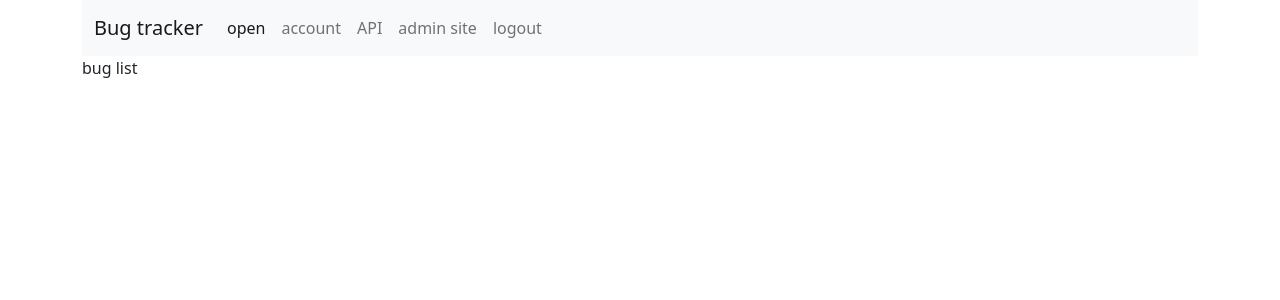
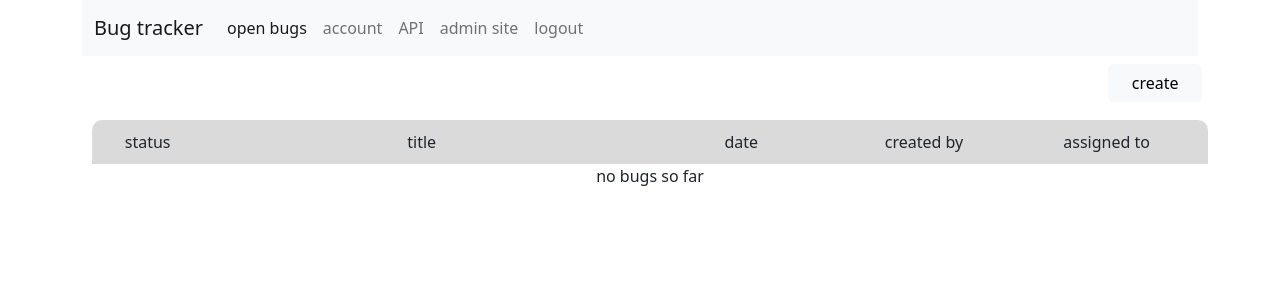
Before and after one commit to IDepla/bugtracker, a Django app: page /open/ in a window 1280 px wide. Shown: the top 300 px of the page. Run offline with Django 4.2, Linux system fonts and the light colour scheme; the visitor is signed in with stand-in values (Sample User, id 1); data that the repository does not hold is empty; parts of the project's set-up code (start-up, migrations or seed data) failed here and were passed over.

Commit message:
broad update.

```diff
--- a/web/api/serializers.py
+++ b/web/api/serializers.py
@@ -3,12 +3,12 @@ from rest_framework import serializers
 from web.models import Bug, User
 
 
-class UserSerializer(serializers.ModelSerializer):
+class UserSerializer(serializers.HyperlinkedModelSerializer):
     """User serializer"""
 
     class Meta:
         model = User
-        fields = ["username", "first_name", "last_name"]
+        fields = ["url","username", "first_name", "last_name"]
 
 
 class BugSerializer(serializers.HyperlinkedModelSerializer):
--- a/web/web/models.py
+++ b/web/web/models.py
@@ -1,6 +1,9 @@
+from typing import List
 from django.db import models
 from django.contrib.auth.models import AbstractUser, BaseUserManager
-from typing import List
+from django.db.models import QuerySet
+
+# pylint: disable=no-member
 
 
 class UserManager(BaseUserManager):
@@ -51,6 +54,20 @@ class User(AbstractUser):
     def __str__(self):
         return self.email
 
+    @classmethod
+    def get_assigned_bug_list(cls, pk) -> QuerySet:
+        """get all assigned bugs"""
+        return cls.objects.filter(pk=pk).prefech_related("bugs_assigned").all()
+
+    @classmethod
+    def get_created_bug_list(cls, pk) -> QuerySet:
+        """get all created bugs from the user pk"""
+        return cls.objects.filter(pk=pk).bugs_created.all()
+
+    @classmethod
+    def get_complete(cls, pk) -> QuerySet:
+        return cls.objects.get(pk=pk)
+
 
 class Bug(models.Model):
     """Represents a bug"""
@@ -61,7 +78,7 @@ class Bug(models.Model):
         OPEN = "O", "Open"
         CLOSE = "C", "Closed"
 
-    title = models.TextField()
+    title = models.CharField(max_length=250)
 
     description = models.TextField()
 
@@ -81,10 +98,31 @@ class Bug(models.Model):
 
     closed_at = models.DateTimeField(null=True)
     closed_by = models.ForeignKey(
-        User, related_name="bugs_closed", on_delete=models.DO_NOTHING
+        User,
+        related_name="bugs_closed",
+        on_delete=models.DO_NOTHING,
+        null=True,
+        blank=True,
     )
 
     assigned_to = models.ManyToManyField(
         User,
         related_name="bugs_assigned",
     )
+
+    @classmethod
+    def get_all(cls) -> QuerySet:
+        """queryset get all bugs"""
+        return cls.objects.all()
+
+    @classmethod
+    def get_all_by_date_reverse(cls) -> QuerySet:
+        """queryset get all using creation date in reverse order"""
+
+        return cls.objects.all().order_by("-created_at")
+
+    @classmethod
+    def get_open_bugs_by_date_reverse(cls) -> QuerySet:
+        """queryset get all using creation date in reverse order"""
+
+        return cls.objects.filter(status=Bug.BugStatus.OPEN).order_by("-created_at")
--- a/web/web/settings.py
+++ b/web/web/settings.py
@@ -38,6 +38,7 @@ INSTALLED_APPS = [
     "django.contrib.messages",
     "django.contrib.staticfiles",
     'rest_framework.authtoken',
+    "django.contrib.humanize",
     "tinymce",
     "rest_framework",
     'drf_spectacular',
--- a/web/web/static/main.css
+++ b/web/web/static/main.css
@@ -1 +1,45 @@
-.error {color:rgb(255, 0, 85)}
+.error {
+    color: rgb(255, 0, 85)
+}
+
+
+.C {
+    text-decoration: line-through;
+}
+
+.bugs {
+    margin: 10px;
+}
+
+.bugs div.row {
+    padding: 10px;
+    background-color: rgb(218, 218, 218);
+}
+.bugs div.row a {
+    display:block;
+}
+.bugs .row:nth-child(1) {
+    border-top-left-radius: 10px;
+    border-top-right-radius: 10px;
+}
+
+.bugs .row:nth-child(2n+1) {
+    background-color: rgb(218, 218, 218);
+}
+
+.bugs .row:nth-child(2n) {
+    background-color: white;
+}
+
+.bugs .row:last-child {
+    border-bottom-left-radius: 10px;
+    border-bottom-right-radius: 10px;
+}
+
+.bugs div {
+    text-align: center;
+}
+
+.bug-form{
+
+}
--- a/web/web/templates/base.html
+++ b/web/web/templates/base.html
@@ -18,6 +18,7 @@
             {% block content %}
 
             {% endblock content %}
+
         {% endblock %}
         </div>
         <script src="https://code.jquery.com/jquery-3.6.3.min.js" integrity="sha256-pvPw+upLPUjgMXY0G+8O0xUf+/Im1MZjXxxgOcBQBXU=" crossorigin="anonymous"></script>
--- a/web/web/templates/web/bug-list.html
+++ b/web/web/templates/web/bug-list.html
@@ -1,5 +1,40 @@
 {% extends "base.html" %}
-{% block main %}
-bug list
+{% load static humanize %}
 
-{% endblock %}
+
+{% block content %}
+<div class="row justify-content-between p-2">
+    <div class="col-5">
+    {% include 'web/components/paginator.html' %}
+    </div>
+    <a type="button" class="col-1 btn btn-light" href="{% url 'bug-create' %}">create</a>
+</div>
+
+<div class="container bugs">
+    <div class="row">
+        <div class="col-1 ">status</div>
+        <div class="col-5 text-break">title</div>
+        <div class="col-2 text-break">date</div>
+        <div class="col-2 text-break">created by</div>
+        <div class="col-2 text-break">assigned to</div>
+    </div>
+    {% for bug in page_obj %}
+
+    <div class="row {{ bug.status }}">
+        <div class="col-1 {{ bug.status }}"><a href="{% url 'bug-detail' bug.pk %}">{{ bug.get_status_display }}</a></div>
+        <div class="col-5 text-break">{{ bug.title }}</div>
+        <div class="col-2 text-break">{{ bug.created_at|naturaltime}}</div>
+        <div class="col-2 text-break"><a href="{% url 'account-detail' bug.created_by.pk %}">{{ bug.created_by|truncatechars:15 }}</a></div>
+        <div class="col-2 text-break">{% for assigned in bug.assigned_to.all %}
+            <a href="{% url 'account-detail' assigned.pk %}">{{ assigned|truncatechars:15 }}</a>
+            {% endfor %}
+        </div>
+    </div>
+
+    {% empty %}
+        <div class="list-group-item">no bugs so far</div>
+    {% endfor %}
+</div>
+
+{% include 'web/components/paginator.html' %}
+{% endblock content %}
--- a/web/web/templates/web/components/navigator.html
+++ b/web/web/templates/web/components/navigator.html
@@ -8,10 +8,10 @@
       <div class="collapse navbar-collapse" id="navbarSupportedContent">
         <ul class="navbar-nav me-auto mb-2 mb-lg-0">
           <li class="nav-item">
-            <a class="nav-link active" aria-current="page" href="{% url 'open-bugs' %}">open</a>
+            <a class="nav-link active" aria-current="page" href="{% url 'open-bugs' %}">open bugs</a>
           </li>
           <li class="nav-item">
-            <a class="nav-link" href="{% url 'account-page' %}">account</a>
+            <a class="nav-link" href="{% url 'account-detail' user.pk %}">account</a>
           </li>
           <li class="nav-item">
             <a class="nav-link" href="{% url 'swagger-ui' %}" target="_blank">API</a>
--- /dev/null
+++ b/web/web/templates/web/components/paginator.html
@@ -0,0 +1,15 @@
+{% if page_obj.paginator.num_pages > 1 %}
+<nav aria-label="bugs navigation">
+    <ul class="pagination">
+        {% if page_obj.has_previous %}
+        <li class="page-item"><a class="page-link" href="?page=1">first</a></li>
+        <li class="page-item"><a class="page-link" href="?page={{ page_obj.previous_page_number }}">Previous</a></li>
+        {% endif %}
+        <li class="page-item"><a class="page-link" href="#">{{ page_obj.number }}</a></li>
+        {% if page_obj.has_next %}
+        <li class="page-item"><a class="page-link" href="?page={{ page_obj.next_page_number }}">Next</a></li>
+        <li class="page-item"><a class="page-link" href="?page={{ page_obj.paginator.num_pages }}">last</a></li>
+        {% endif %}
+    </ul>
+</nav>
+{% endif %}
--- a/web/web/urls.py
+++ b/web/web/urls.py
@@ -18,13 +18,22 @@ from django.urls import path
 from api.urls import urlpatterns as api_urlpatterns
 from django.contrib.auth.views import LoginView, LogoutView
 
-from .views import Landingpage, OpenBugs, BugDetail, AccountPage
+from .views import (
+    Landingpage,
+    OpenBugs,
+    BugDetail,
+    AccountPage,
+    CreateBug,
+    CloseBug,
+)
 
-urlpatterns = api_urlpatterns+[
+urlpatterns = api_urlpatterns + [
     path("admin/", admin.site.urls),
     path("open/", OpenBugs.as_view(), name="open-bugs"),
-    path("bug/<id>/", BugDetail.as_view(), name="bug-detail"),
-    path("account/", AccountPage.as_view(), name="account-page"),
+    path("bug/create/", CreateBug.as_view(), name="bug-create"),
+    path("bug/<int:pk>/", BugDetail.as_view(), name="bug-detail"),
+    path("bug/<int:pk>/close/", CloseBug.as_view(), name="bug-close"),
+    path("account/<int:pk>/", AccountPage.as_view(), name="account-detail"),
     path(
         "account/login/",
         LoginView.as_view(template_name="web/landing.html"),
--- a/web/web/views.py
+++ b/web/web/views.py
@@ -1,8 +1,17 @@
-from django.views.generic import TemplateView
+import logging
+
+# pylint: disable=no-member
+from django.views.generic.edit import FormView, CreateView, UpdateView
+from django.views.generic import TemplateView, DetailView, View
 from django.http.response import HttpResponseRedirect
 from django.contrib.auth.mixins import LoginRequiredMixin
 from typing import List, Dict, Any
-
+from django.core.paginator import Paginator
+from .models import Bug, User
+from .forms import PaginatorForm, UserUpdateNameForm
+from django.shortcuts import get_object_or_404, redirect
+from django.urls import reverse
+from datetime import datetime
 
 class Landingpage(TemplateView):
     """Landing page, shows login, or redirects to open bugs"""
@@ -22,17 +31,97 @@ class OpenBugs(LoginRequiredMixin, TemplateView):
 
     def get_context_data(self, **kwargs: Any) -> Dict[str, Any]:
         context = super().get_context_data(**kwargs)
+        bugs = Bug.get_open_bugs_by_date_reverse()
+        paginator = Paginator(bugs, 20)
+        page_number = 1
+
+        if self.request.GET.get("page"):
+            form = PaginatorForm(self.request.GET)
+            if form.is_valid():
+                page_number = form.cleaned_data["page"]
+            else:
+                logging.getLogger().warning(
+                    "bug-list page non numeric. user %s",
+                    self.user,
+                )
+        context["page_obj"] = paginator.get_page(page_number)
+
         return context
 
 
-class BugDetail(LoginRequiredMixin, TemplateView):
+class CreateBug(LoginRequiredMixin, CreateView):
+    """create a bug"""
+    model = Bug
+    fields = ["title", "description", "assigned_to"]
+
+    def get_success_url(self):
+        return reverse('bug-detail', kwargs={'pk': self.object.pk})
+
+    def form_valid(self, form):
+
+        self.object = form.save(commit=False)
+        self.object.created_by = self.request.user
+        self.object.save()
+        # do something with self.object
+        return HttpResponseRedirect(self.get_success_url())
+
+
+class CloseBug(LoginRequiredMixin, View):
+    """closes a bug and renders to the open bugs page"""
+    model = Bug
+
+    def get(self, request, *args, **kwargs):
+        """closes a bug"""
+        bug = get_object_or_404(Bug, pk=self.kwargs["pk"])
+        bug.status = Bug.BugStatus.CLOSE
+        bug.closed_by = self.request.user
+        bug.closed_at = datetime.now()
+        bug.save()
+
+        #return redirect(reverse("bug-detail", kwargs={"pk": self.kwargs["pk"]}))
+        return redirect(reverse("open-bugs"))
+
+
+class BugDetail(LoginRequiredMixin, DetailView, UpdateView):
     """bug page, with all details."""
 
+    model = Bug
     template_name = "web/bug-detail.html"
+    fields = ["title","description","assigned_to"]
 
 
-
-class AccountPage(LoginRequiredMixin, TemplateView):
+class AccountPage(LoginRequiredMixin, DetailView, View):
     """user account page"""
 
+    model = User
     template_name = "web/account-page.html"
+
+    def get_context_data(self, **kwargs):
+        # Call the base implementation first to get a context
+        context = super().get_context_data(**kwargs)
+
+        user = User.get_complete(self.kwargs["pk"])
+
+        if user.pk == self.request.user.pk:
+            form = UserUpdateNameForm()
+            form.fields["first_name"].initial = user.first_name
+            form.fields["last_name"].initial = user.last_name
+            context["form"] = form
+        # Add in a QuerySet of all the books
+        context["assigned_bugs_list"] = user.bugs_assigned.all()
+        context["created_bugs_list"] = user.bugs_created.all()
+        context["user"] = user
+
+        return context
+
+    def post(self, request, *args, **kwargs):
+        """patch the user name and surname"""
+        user = User.get_complete(self.kwargs["pk"])
+        form = UserUpdateNameForm(request.POST)
+        if user.pk == self.request.user.pk and form.is_valid():
+
+            user.first_name = form.cleaned_data["first_name"]
+            user.last_name = form.cleaned_data["last_name"]
+            user.save()
+
+        return redirect(reverse("account-detail", kwargs={"pk": self.request.user.pk}))
```
Also changed, not shown: web/web/forms.py (added, +13 -0 lines), web/web/templates/web/account-page.html (+50 -1 lines), web/web/templates/web/bug-detail.html (+23 -1 lines), web/web/templates/web/bug_form.html (added, +11 -0 lines), web/web/migrations/0002_alter_user_managers_alter_bug_closed_by.py (added), web/web/migrations/0003_alter_bug_title.py (added).
